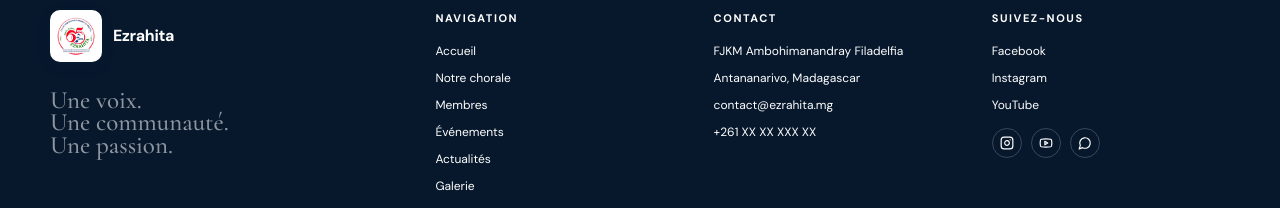
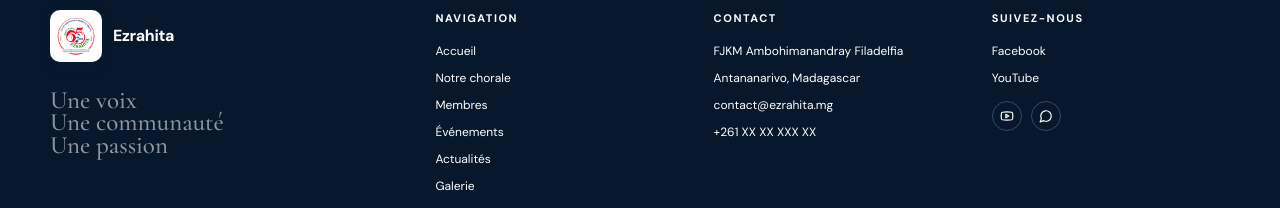
Before and after one commit to ImRanto/ezrahita, a React (Vite) app: page / in a window 1280 px wide. Shown: the part 7142-7350 px from the top of the page. Built offline with nearby package versions, Linux system fonts and the light colour scheme.

Commit message:
Mise a jour des Liens

```diff
--- a/src/components/Footer.tsx
+++ b/src/components/Footer.tsx
@@ -1,11 +1,10 @@
-import { Instagram, MessageCircle, Youtube } from "lucide-react";
+import { MessageCircle, Youtube } from "lucide-react";
 import Brand from "./Brand";
 import { footerNavItems } from "../nav";
 
 const socialLinks = [
-  { label: "Instagram", icon: Instagram },
-  { label: "YouTube", icon: Youtube },
-  { label: "Message", icon: MessageCircle },
+  { label: "YouTube", icon: Youtube, href: "http://www.youtube.com/@ezrahita" },
+  { label: "Message", icon: MessageCircle, href: "#social" },
 ];
 
 function FooterColumn({ title, children }) {
@@ -27,11 +26,11 @@ export default function Footer() {
           <div className="col-span-2 lg:col-span-1">
             <Brand />
             <p className="max-w-[220px] mt-5 text-white/55 font-serif text-[25px] leading-[0.9]">
-              Une voix.
+              Une voix
               <br />
-              Une communauté.
+              Une communauté
               <br />
-              Une passion.
+              Une passion
             </p>
           </div>
 
@@ -65,20 +64,24 @@ export default function Footer() {
           </FooterColumn>
 
           <FooterColumn title="Suivez-nous">
-            <a href="#social" className="text-white/56 text-xs transition-colors hover:text-white">
+            <a href="https://www.facebook.com/AntokoMpihiraEzrahita" target="_blank" rel="noreferrer" className="text-white/56 text-xs transition-colors hover:text-white" >
               Facebook
             </a>
-            <a href="#social" className="text-white/56 text-xs transition-colors hover:text-white">
-              Instagram
-            </a>
-            <a href="#social" className="text-white/56 text-xs transition-colors hover:text-white">
+            <a
+              href="http://www.youtube.com/@ezrahita"
+              target="_blank"
+              rel="noreferrer"
+              className="text-white/56 text-xs transition-colors hover:text-white"
+            >
               YouTube
             </a>
             <div className="flex gap-[9px] mt-1" id="social">
-              {socialLinks.map(({ label, icon: Icon }) => (
+              {socialLinks.map(({ label, icon: Icon, href }) => (
                 <a
                   key={label}
-                  href="#social"
+                  href={href}
+                  target={label === "YouTube" ? "_blank" : undefined}
+                  rel={label === "YouTube" ? "noreferrer" : undefined}
                   aria-label={label}
                   className="grid place-items-center w-[30px] h-[30px] border border-white/20 rounded-full text-white transition-colors hover:border-coral hover:bg-coral"
                 >
```
